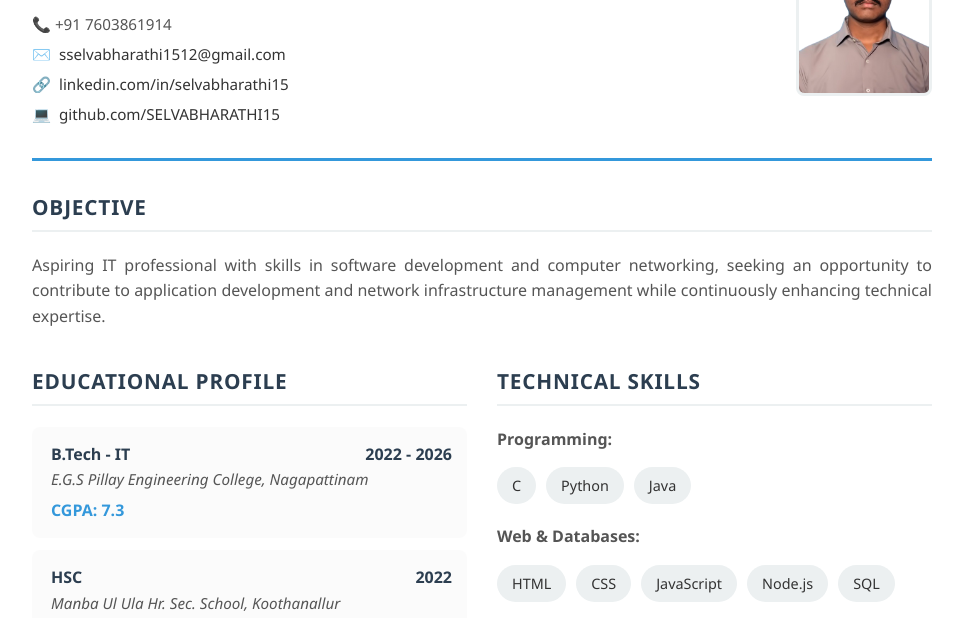
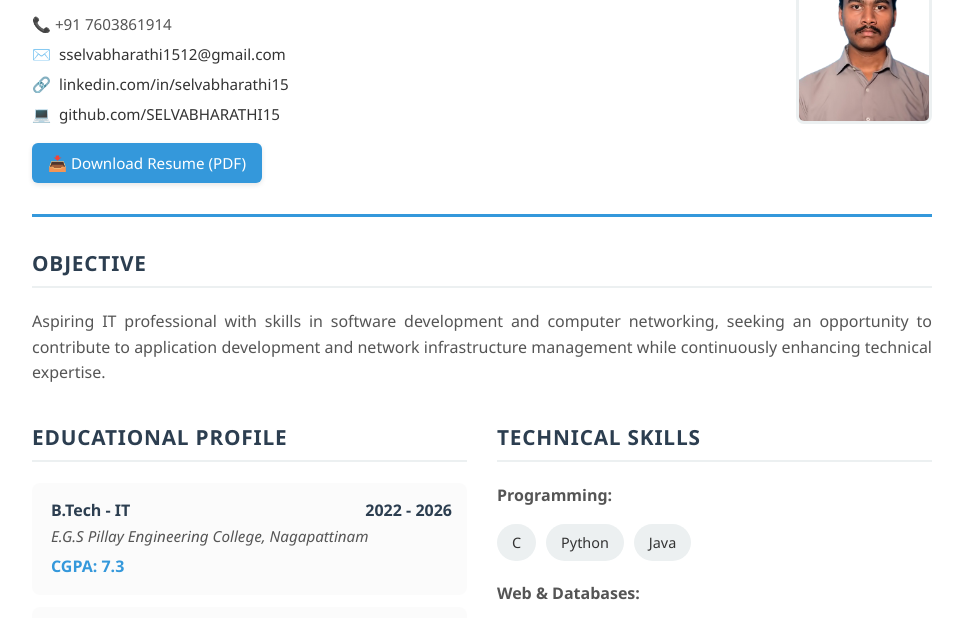
Before and after one commit to SELVABHARATHI15/Profile, a plain HTML site: page index.html in a window 1280 px wide. Shown: the part 177-795 px from the top of the page, without its empty margins (158-1125 px from the left). Drawn offline with Linux system fonts and the light colour scheme.

Commit message:
Update index.html

```diff
--- a/index.html
+++ b/index.html
@@ -49,7 +49,7 @@
             transition: var(--transition);
         }
 
-        /* Interactive Theme Toggle Button */
+        /* Theme Toggle Button */
         .theme-toggle-btn {
             position: absolute;
             top: 25px;
@@ -111,9 +111,30 @@
             font-weight: 500;
         }
 
-        .contact-info a:hover {
+        .contact-info a:not(.download-btn):hover {
             color: var(--secondary-color);
             padding-left: 5px;
+        }
+
+        /* Download Resume Button styling */
+        .download-btn {
+            display: inline-flex;
+            align-items: center;
+            gap: 8px;
+            background-color: var(--secondary-color);
+            color: #ffffff !important;
+            padding: 8px 16px;
+            border-radius: 6px;
+            text-decoration: none;
+            font-weight: bold;
+            box-shadow: 0 2px 5px rgba(0,0,0,0.1);
+            transition: var(--transition);
+            margin-top: 10px;
+        }
+
+        .download-btn:hover {
+            transform: translateY(-2px);
+            box-shadow: 0 4px 10px rgba(52, 152, 219, 0.4);
         }
 
         .profile-img {
@@ -130,7 +151,7 @@
             border-color: var(--secondary-color);
         }
 
-        /* Sections & Interaction */
+        /* Sections */
         section {
             margin-bottom: 35px;
         }
@@ -151,7 +172,7 @@
             color: var(--text-muted);
         }
 
-        /* Interactive Grid Blocks */
+        /* Grid Layouts */
         .grid-2 {
             display: grid;
             grid-template-columns: 1fr 1fr;
@@ -187,7 +208,7 @@
             margin-bottom: 6px;
         }
 
-        /* Interactive Skill Tags */
+        /* Skill Pill Tags */
         .skills-container {
             display: flex;
             flex-wrap: wrap;
@@ -236,7 +257,7 @@
             color: var(--text-muted);
         }
 
-        /* Responsive */
+        /* Responsive Layout styles */
         @media (max-width: 768px) {
             .container {
                 margin: 10px;
@@ -269,13 +290,12 @@
 <body>
 
 <div class="container">
-    <!-- Dark/Light Theme Toggle Switch Button -->
+    <!-- Dark/Light Mode Switcher Tool -->
     <button class="theme-toggle-btn" id="themeToggle" aria-label="Toggle Theme">
-        <!-- Sun icon (will switch to Moon via JS) -->
         ☀️
     </button>
 
-    <!-- Header Section -->
+    <!-- Header Block -->
     <header>
         <div class="header-text">
             <h1>SELVABHARATHI S</h1>
@@ -285,21 +305,27 @@
                 <p>✉️ <a href="mailto:sselvabharathi1512@gmail.com">sselvabharathi1512@gmail.com</a></p>
                 <p>🔗 <a href="https://linkedin.com/in/selvabharathi15" target="_blank">linkedin.com/in/selvabharathi15</a></p>
                 <p>💻 <a href="https://github.com/SELVABHARATHI15" target="_blank">github.com/SELVABHARATHI15</a></p>
+                <p>
+                    <!-- Resume Download Link Pointing directly to root directory -->
+                    <a href="Selvabharathi_S_Resume.pdf" download="Selvabharathi_S_Resume.pdf" class="download-btn">
+                        📥 Download Resume (PDF)
+                    </a>
+                </p>
             </div>
         </div>
-        <!-- Default profile frame. Switch 'profile.jpg' with your photo filename -->
+        <!-- Profile Picture - ensure image name matches profile.jpg -->
         <img src="profile.png" alt="Selvabharathi S" class="profile-img">
     </header>
 
-    <!-- Objective Section -->
+    <!-- Objective Area -->
     <section>
         <h3>Objective</h3>
         <p>Aspiring IT professional with skills in software development and computer networking, seeking an opportunity to contribute to application development and network infrastructure management while continuously enhancing technical expertise.</p>
     </section>
 
-    <!-- Education & Skills Split Grid -->
+    <!-- Education and Technical Skills Layout Blocks -->
     <div class="grid-2">
-        <!-- Education Section -->
+        <!-- Education Container Section -->
         <section>
             <h3>Educational Profile</h3>
             <div class="interactive-card">
@@ -328,7 +354,7 @@
             </div>
         </section>
 
-        <!-- Interactive Technical Skills Tags Section -->
+        <!-- Technical Skill Pill Tags Element Blocks -->
         <section>
             <h3>Technical Skills</h3>
             <p><strong>Programming:</strong></p>
@@ -360,7 +386,7 @@
         </section>
     </div>
 
-    <!-- Projects Section -->
+    <!-- Project Presentation -->
     <section>
         <h3>Projects</h3>
         <div class="interactive-card">
@@ -390,7 +416,7 @@
         </div>
     </section>
 
-    <!-- Courses & Webinars Side-by-Side -->
+    <!-- Supplemental Content Grid (Courses & Events) -->
     <div class="grid-2">
         <section>
             <h3>Courses</h3>
@@ -414,7 +440,7 @@
         </section>
     </div>
 
-    <!-- Declaration Block -->
+    <!-- Formal Declaration Section block -->
     <section class="declaration">
         <h3>Declaration</h3>
         <p>I hereby declare that the above information is true to the best of my knowledge and belief.</p>
@@ -434,11 +460,11 @@
 <script>
     const themeToggleBtn = document.getElementById('themeToggle');
 
-    // Check if user has a pre-saved theme choice, otherwise match system configuration preference
+    // Fallback checks system setting if local storage configuration database values don't exist
     const currentTheme = localStorage.getItem('theme') ||
                          (window.matchMedia('(prefers-color-scheme: dark)').matches ? 'dark' : 'light');
 
-    // Initialize the starting state
+    // Set target state flags
     if (currentTheme === 'dark') {
         document.documentElement.setAttribute('data-theme', 'dark');
         themeToggleBtn.textContent = '🌙';
@@ -447,7 +473,7 @@
         themeToggleBtn.textContent = '☀️';
     }
 
-    // Toggle logic function
+    // Interactive event capture
     themeToggleBtn.addEventListener('click', () => {
         let theme = document.documentElement.getAttribute('data-theme');
         if (theme === 'dark') {
```
